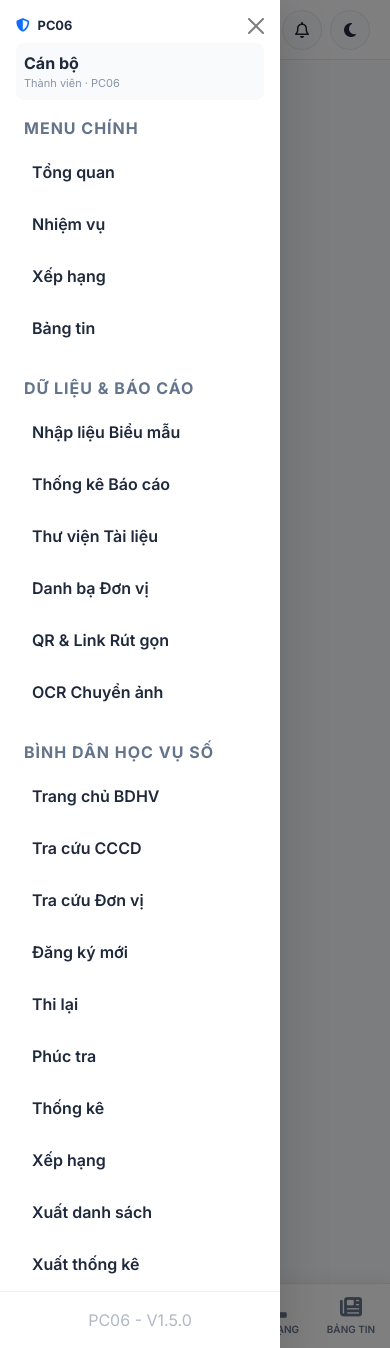
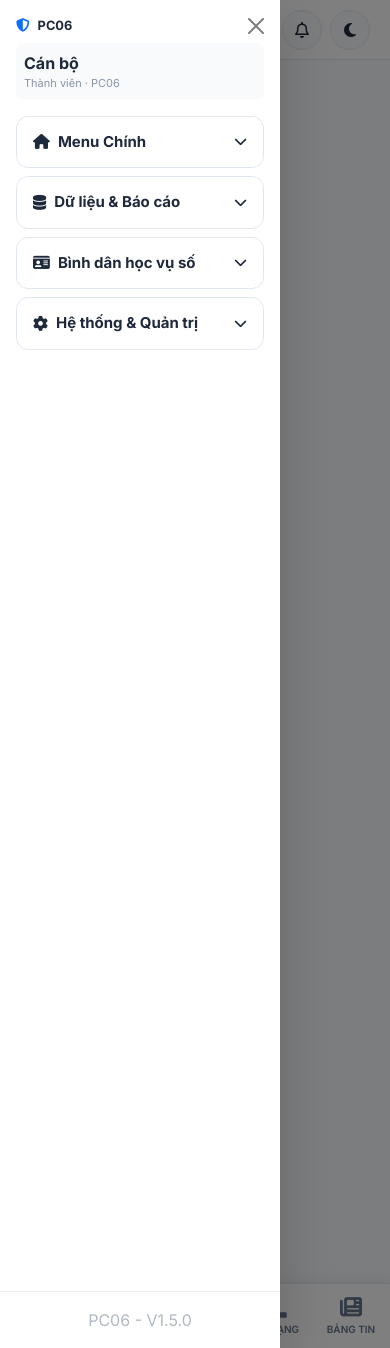
Before and after one commit to NguyenVanThe30081994/PC06Offline, a Python web app: template templates/bdhv_base_mobile.html in a window 390 px wide, after a click that opens the changed part. Run offline with Jinja, Linux system fonts and the light colour scheme; the template is opened without the code that fills it, so the values that code supplies are empty.

Commit message:
Update base_mobile.html

```diff
--- a/templates/base_mobile.html
+++ b/templates/base_mobile.html
@@ -226,6 +226,27 @@
         .nav-link-sidebar.active { background: var(--primary); color: white; }
         .nav-link-sidebar.active i { opacity: 1; }
         .nav-link-sidebar.text-danger:active { background: #fee2e2; color: #dc2626; }
+
+        /* Dropdown Menu Styles */
+        .nav-dropdown {
+            display: flex;
+            align-items: center;
+            padding: 14px 16px;
+            border-radius: 12px;
+            background: var(--bg-surface);
+            border: 1px solid var(--border);
+            color: var(--text-main);
+            font-weight: 700;
+            font-size: 15px;
+            text-decoration: none;
+            cursor: pointer;
+            transition: all 0.2s;
+        }
+        .nav-dropdown:hover { background: var(--primary-light); color: var(--primary); }
+        .nav-dropdown[aria-expanded="true"] { background: var(--primary); color: white; }
+
+        /* Dropdown Content */
+        .collapse { padding-left: 8px; border-left: 2px solid var(--border); margin: 8px 0; }
     </style>
     {% block head %}{% endblock %}
 </head>
@@ -304,36 +325,45 @@
         </div>
 
         <div class="offcanvas-body p-3 pt-0">
-            <div class="mb-2 px-2 tiny fw-bold text-uppercase" style="letter-spacing: 1px; color: var(--text-muted);">Menu Chính</div>
-            <div class="nav-links mb-4">
-                <a href="/admin" class="nav-link-sidebar {% if request.endpoint == 'admin_bp.index' %}active{% endif %}">
-                    Tổng quan
-                </a>
-                <a href="/tasks" class="nav-link-sidebar {% if request.endpoint == 'tasks_bp.tasks' %}active{% endif %}">Nhiệm vụ
-                </a>
-                <a href="/ranking" class="nav-link-sidebar {% if request.endpoint == 'ranking_bp.index' %}active{% endif %}">Xếp hạng
-                </a>
-                <a href="/news" class="nav-link-sidebar {% if request.endpoint == 'portal_bp.news' %}active{% endif %}">Bảng tin
-                </a>
+            <!-- Main Dropdown -->
+            <div class="mb-2">
+                <button class="nav-dropdown w-100" type="button" data-bs-toggle="collapse" data-bs-target="#mainMenu">
+                    <i class="fa-solid fa-house me-2"></i>Menu Chính <i class="fa-solid fa-chevron-down ms-auto small"></i>
+                </button>
+                <div class="collapse" id="mainMenu">
+                    <div class="nav-links">
+                        <a href="/admin" class="nav-link-sidebar {% if request.endpoint == 'admin_bp.index' %}active{% endif %}">Tổng quan</a>
+                        <a href="/tasks" class="nav-link-sidebar {% if request.endpoint == 'tasks_bp.tasks' %}active{% endif %}">Nhiệm vụ</a>
+                        <a href="/ranking" class="nav-link-sidebar {% if request.endpoint == 'ranking_bp.index' %}active{% endif %}">Xếp hạng</a>
+                        <a href="/news" class="nav-link-sidebar {% if request.endpoint == 'portal_bp.news' %}active{% endif %}">Bảng tin</a>
+                    </div>
+                </div>
             </div>
 
-            <div class="mb-2 px-2 tiny fw-bold text-uppercase" style="letter-spacing: 1px; color: var(--text-muted);">Dữ liệu & Báo cáo</div>
-            <div class="nav-links mb-4">
-                <a href="{{ url_for('forms_bp.input_data') }}" class="nav-link-sidebar {% if request.endpoint == 'forms_bp.input_data' %}active{% endif %}">Nhập liệu Biểu mẫu
-                </a>
-                <a href="{{ url_for('forms_bp.stats') }}" class="nav-link-sidebar {% if request.endpoint == 'forms_bp.stats' %}active{% endif %}">Thống kê Báo cáo
-                </a>
-                <a href="/library" class="nav-link-sidebar {% if request.endpoint == 'portal_bp.library' %}active{% endif %}">Thư viện Tài liệu
-                </a>
-                <a href="/contacts" class="nav-link-sidebar {% if request.endpoint == 'portal_bp.contacts' %}active{% endif %}">Danh bạ Đơn vị
-                </a>
-                <a href="/links" class="nav-link-sidebar {% if request.endpoint == 'shortlink_bp.manage_links' %}active{% endif %}">QR &amp; Link Rút gọn
-                </a>
+            <!-- Data & Reports Dropdown -->
+            <div class="mb-2">
+                <button class="nav-dropdown w-100" type="button" data-bs-toggle="collapse" data-bs-target="#dataMenu">
+                    <i class="fa-solid fa-database me-2"></i>Dữ liệu & Báo cáo <i class="fa-solid fa-chevron-down ms-auto small"></i>
+                </button>
+                <div class="collapse" id="dataMenu">
+                    <div class="nav-links">
+                        <a href="{{ url_for('forms_bp.input_data') }}" class="nav-link-sidebar {% if request.endpoint == 'forms_bp.input_data' %}active{% endif %}">Nhập liệu</a>
+                        <a href="{{ url_for('forms_bp.stats') }}" class="nav-link-sidebar {% if request.endpoint == 'forms_bp.stats' %}active{% endif %}">Thống kê</a>
+                        <a href="/library" class="nav-link-sidebar {% if request.endpoint == 'portal_bp.library' %}active{% endif %}">Thư viện Tài liệu</a>
+                        <a href="/contacts" class="nav-link-sidebar {% if request.endpoint == 'portal_bp.contacts' %}active{% endif %}">Danh bạ Đơn vị</a>
+                        <a href="/links" class="nav-link-sidebar {% if request.endpoint == 'shortlink_bp.manage_links' %}active{% endif %}">QR & Link</a>
                         <a href="/ocr" class="nav-link-sidebar {% if request.endpoint == 'ocr_bp.ocr_index' %}active{% endif %}">OCR Chuyển ảnh</a>
                     </div>
+                </div>
+            </div>
 
-            <div class="mb-2 px-2 tiny fw-bold text-uppercase" style="letter-spacing: 1px; color: var(--text-muted);">Bình dân học vụ số</div>
-            <div class="nav-links mb-4">
+            <!-- BDHV Dropdown -->
+            <div class="mb-2">
+                <button class="nav-dropdown w-100" type="button" data-bs-toggle="collapse" data-bs-target="#bdhvMenu">
+                    <i class="fa-solid fa-id-card me-2"></i>Bình dân học vụ số <i class="fa-solid fa-chevron-down ms-auto small"></i>
+                </button>
+                <div class="collapse" id="bdhvMenu">
+                    <div class="nav-links">
                         <a href="/bdhv" class="nav-link-sidebar {% if request.endpoint == 'bdhv_bp.index' %}active{% endif %}">Trang chủ BDHV</a>
                         <a href="/bdhv/tra-cuu" class="nav-link-sidebar {% if request.endpoint == 'bdhv_bp.tra_cuu' %}active{% endif %}">Tra cứu CCCD</a>
                         <a href="/bdhv/tra-cuu-don-vi" class="nav-link-sidebar {% if request.endpoint == 'bdhv_bp.tra_cuu_don_vi' %}active{% endif %}">Tra cứu Đơn vị</a>
@@ -348,14 +378,21 @@
                         <a href="/bdhv/database" class="nav-link-sidebar {% if request.endpoint == 'bdhv_bp.database' %}active{% endif %}">Database</a>
                         {% endif %}
                     </div>
+                </div>
+            </div>
 
-            <div class="mb-2 px-2 tiny fw-bold text-uppercase" style="letter-spacing: 1px; color: var(--text-muted);">Hệ thống & Quản trị</div>
+            <!-- System Dropdown -->
+            <div class="mb-2">
+                <button class="nav-dropdown w-100" type="button" data-bs-toggle="collapse" data-bs-target="#sysMenu">
+                    <i class="fa-solid fa-gear me-2"></i>Hệ thống & Quản trị <i class="fa-solid fa-chevron-down ms-auto small"></i>
+                </button>
+                <div class="collapse" id="sysMenu">
                     <div class="nav-links">
                         {% if session.get('is_admin') %}
-                <a href="/roles" class="nav-link-sidebar {% if request.endpoint == 'admin_bp.roles' %}active{% endif %}">Tài khoản & Vai trò</a>
-                <a href="/admin/module-categories" class="nav-link-sidebar {% if request.endpoint == 'admin_bp.module_categories' %}active{% endif %}">Thiết lập Danh mục</a>
                         <a href="/admin-forms" class="nav-link-sidebar {% if request.endpoint == 'forms_bp.admin_forms' %}active{% endif %}">Thiết lập Mẫu V1</a>
                         <a href="/reports-v2" class="nav-link-sidebar {% if request.endpoint == 'reports_v2_bp.dashboard' %}active{% endif %}">Thiết lập Mẫu V2</a>
+                        <a href="/admin/module-categories" class="nav-link-sidebar {% if request.endpoint == 'admin_bp.module_categories' %}active{% endif %}">Thiết lập Danh mục</a>
+                        <a href="/roles" class="nav-link-sidebar {% if request.endpoint == 'admin_bp.roles' %}active{% endif %}">Tài khoản & Vai trò</a>
                         <a href="/logs" class="nav-link-sidebar {% if request.endpoint == 'admin_bp.logs' %}active{% endif %}">Nhật ký Hệ thống</a>
                         <a href="/admin/system/update" class="nav-link-sidebar {% if request.endpoint == 'admin_bp.system_update' %}active{% endif %}">Cập nhật Hệ thống</a>
                         <a href="/admin/db-tool" class="nav-link-sidebar {% if request.endpoint == 'admin_bp.db_tool' %}active{% endif %}">Công cụ Database</a>
@@ -363,6 +400,8 @@
                         {% endif %}
                         <a href="/password" class="nav-link-sidebar {% if request.endpoint == 'auth_bp.change_password' %}active{% endif %}">Đổi mật khẩu</a>
                         <a href="/logout" class="nav-link-sidebar text-danger">Đăng xuất</a>
+                    </div>
+                </div>
             </div>
         </div>
         <div class="offcanvas-footer p-3 border-top text-center opacity-50 tiny" style="color: var(--text-muted);">
```
Lines whose indentation alone changed are shown as unchanged.
